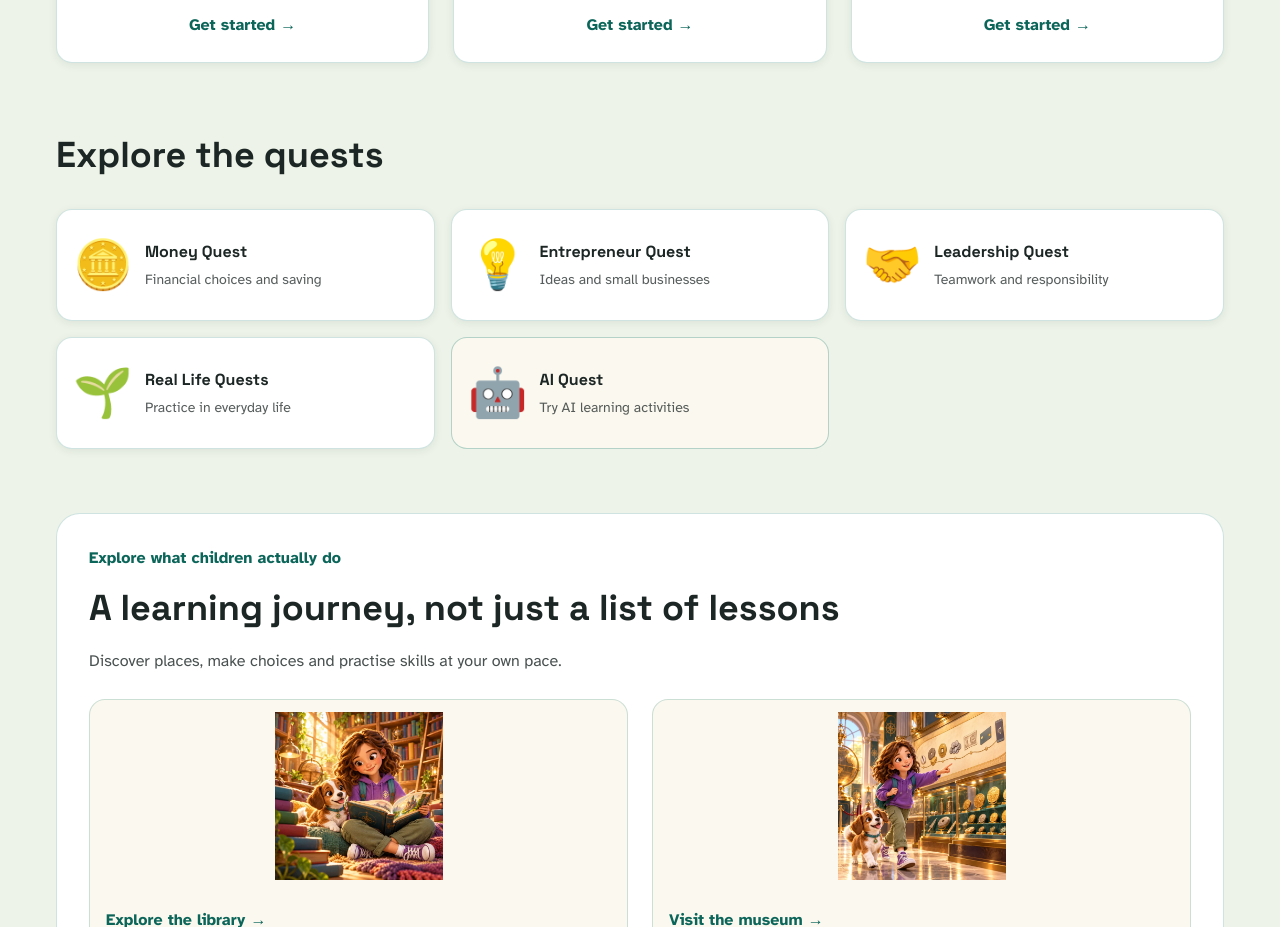
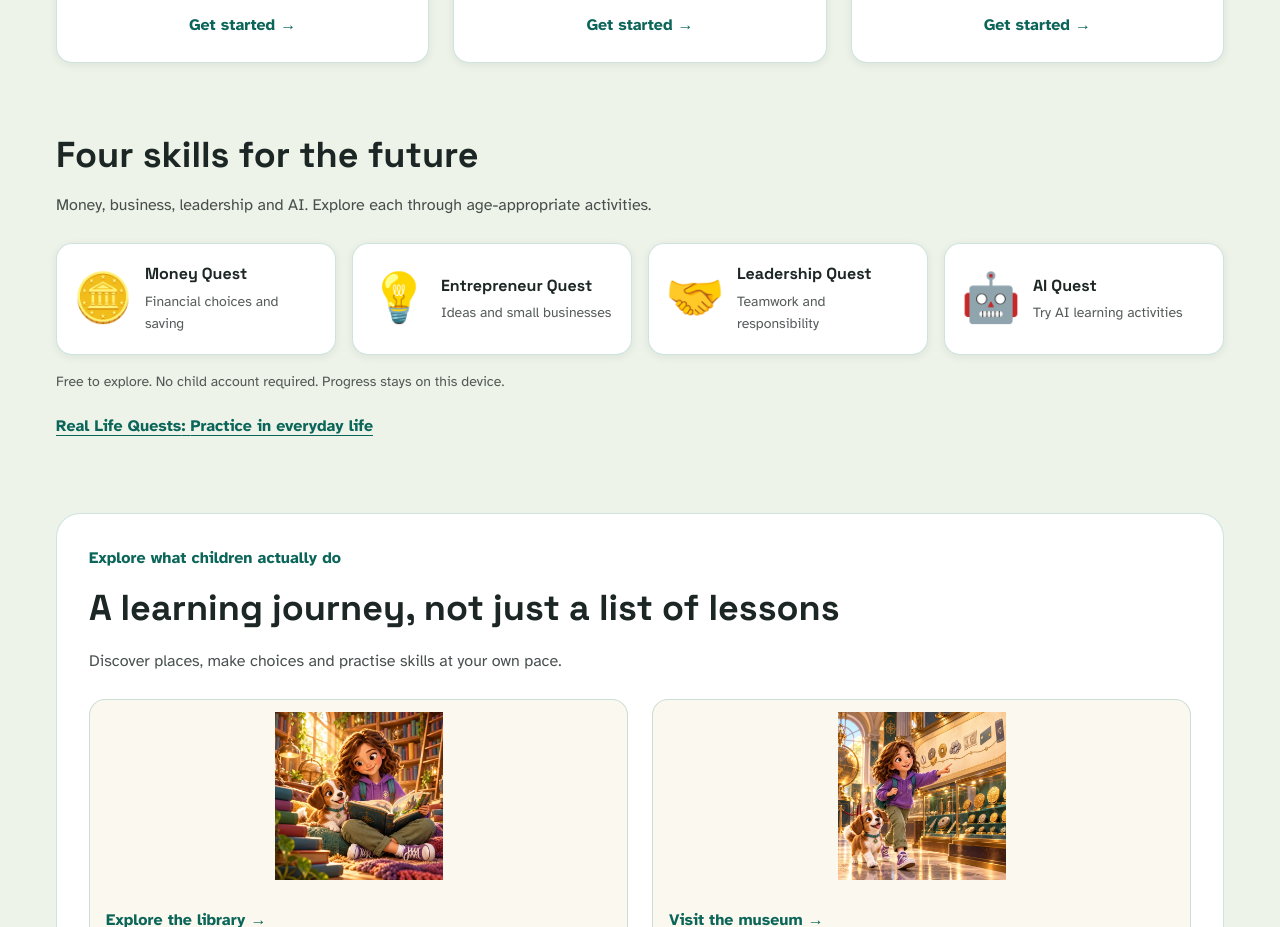
Before and after one commit to laviniamoraru28-creator/money-quest, a Next.js app: page /en in a window 1280 px wide. Shown: the part 1280-2207 px from the top of the page. Built offline with nearby package versions, Linux system fonts and the light colour scheme; no server answers.

Commit message:
feat(homepage): present four learning pillars including leadership in nine languages

```diff
--- a/src/app/[locale]/page.tsx
+++ b/src/app/[locale]/page.tsx
@@ -137,6 +137,54 @@ const questCopy: Record<string, readonly string[]> = {
   ]
 };
 
+const valueCopy: Record<string, readonly string[]> = {
+  "en": [
+    "Four skills for the future",
+    "Money, business, leadership and AI. Explore each through age-appropriate activities.",
+    "Free to explore. No child account required. Progress stays on this device."
+  ],
+  "ro": [
+    "Patru competențe pentru viitor",
+    "Bani, antreprenoriat, leadership și AI. Descoperă-le prin activități adaptate vârstei.",
+    "Acces gratuit. Fără cont pentru copil. Progresul rămâne pe acest dispozitiv."
+  ],
+  "es": [
+    "Cuatro habilidades para el futuro",
+    "Dinero, emprendimiento, liderazgo e IA con actividades para cada edad.",
+    "Acceso gratuito. Sin cuenta infantil. El progreso permanece en este dispositivo."
+  ],
+  "fr": [
+    "Quatre compétences pour l’avenir",
+    "Argent, entrepreneuriat, leadership et IA, avec des activités adaptées à l’âge.",
+    "Accès gratuit. Aucun compte enfant requis. La progression reste sur cet appareil."
+  ],
+  "de": [
+    "Vier Fähigkeiten für die Zukunft",
+    "Geld, Unternehmertum, Führung und KI mit altersgerechten Aktivitäten.",
+    "Kostenlos nutzbar. Kein Kinderkonto nötig. Fortschritte bleiben auf diesem Gerät."
+  ],
+  "it": [
+    "Quattro competenze per il futuro",
+    "Denaro, imprenditorialità, leadership e IA con attività adatte all’età.",
+    "Accesso gratuito. Nessun account per bambini. I progressi restano su questo dispositivo."
+  ],
+  "pt": [
+    "Quatro competências para o futuro",
+    "Dinheiro, empreendedorismo, liderança e IA com atividades adequadas à idade.",
+    "Acesso gratuito. Sem conta infantil. O progresso fica neste dispositivo."
+  ],
+  "nl": [
+    "Vier vaardigheden voor de toekomst",
+    "Geld, ondernemen, leiderschap en AI met activiteiten voor elke leeftijd.",
+    "Gratis te gebruiken. Geen kinderaccount nodig. Voortgang blijft op dit apparaat."
+  ],
+  "pl": [
+    "Cztery umiejętności na przyszłość",
+    "Pieniądze, przedsiębiorczość, przywództwo i AI w ćwiczeniach dopasowanych do wieku.",
+    "Bezpłatny dostęp. Bez konta dziecka. Postępy pozostają na tym urządzeniu."
+  ]
+};
+
 const previewCopy: Record<string, readonly string[]> = {
   "en": [
     "Explore what children actually do",
@@ -246,6 +294,7 @@ export default async function LandingPage({ params }: { params: Promise<{ locale
   const siteUrl = getSiteUrl();
   const preview = previewCopy[locale] ?? previewCopy.en;
   const questLabels = questCopy[locale] ?? questCopy.en;
+  const values = valueCopy[locale] ?? valueCopy.en;
   const orgSchema = buildOrganizationSchema(siteUrl);
   const webSiteSchema = buildWebSiteSchema(siteUrl, locale);
 
@@ -309,24 +358,24 @@ export default async function LandingPage({ params }: { params: Promise<{ locale
         </section>
 
         <section aria-labelledby="quests-heading" className="mx-auto max-w-[1200px] px-sm pb-2xl">
-          <h2 id="quests-heading" className="font-display text-2xl font-bold text-ink">{questLabels[0]}</h2>
-          <div className="mt-md grid gap-sm sm:grid-cols-2 lg:grid-cols-3">
+          <h2 id="quests-heading" className="font-display text-2xl font-bold text-ink">{values[0]}</h2>
+          <p className="mt-2 max-w-[65ch] text-ink/80">{values[1]}</p>
+          <div className="mt-md grid gap-sm sm:grid-cols-2 lg:grid-cols-4">
             {([
               {title:questLabels[1], description:questLabels[2], icon:"🪙", href:"/play"},
               {title:questLabels[3], description:questLabels[4], icon:"💡", href:"/play"},
               {title:questLabels[5], description:questLabels[6], icon:"🤝", href:"/play"},
-              {title:questLabels[7], description:questLabels[8], icon:"🌱", href:"/real-life-quests"}
+              {title:questLabels[9], description:questLabels[10], icon:"🤖", href:"/ai-quest"}
             ] as const).map((quest) => (
               <Link key={quest.title} href={quest.href} className="flex min-h-28 items-center gap-3 rounded-2xl border border-teal/20 bg-white p-4 shadow-resting focus-visible:outline focus-visible:outline-4 focus-visible:outline-teal">
                 <span aria-hidden="true" className="text-3xl">{quest.icon}</span>
                 <span><span className="block font-display font-bold text-ink">{quest.title}</span><span className="mt-1 block text-sm text-ink/75">{quest.description}</span></span>
               </Link>
             ))}
-            <Link href="/ai-quest" className="flex min-h-28 items-center gap-3 rounded-2xl border border-teal/30 bg-cream p-4 focus-visible:outline focus-visible:outline-4 focus-visible:outline-teal">
-              <span aria-hidden="true" className="text-3xl">🤖</span>
-              <span><span className="block font-display font-bold text-ink">{questLabels[9]}</span><span className="mt-1 block text-sm text-ink/75">{questLabels[10]}</span></span>
-            </Link>
+
           </div>
+          <p className="mt-4 text-sm text-ink/75">{values[2]}</p>
+          <Link href="/real-life-quests" className="mt-3 inline-flex min-h-11 items-center font-semibold text-teal-text underline underline-offset-4 focus-visible:outline focus-visible:outline-4 focus-visible:outline-teal">{questLabels[7]}: {questLabels[8]}</Link>
         </section>
 
         {/* Show genuine existing destinations instead of invented product claims. */}
```
